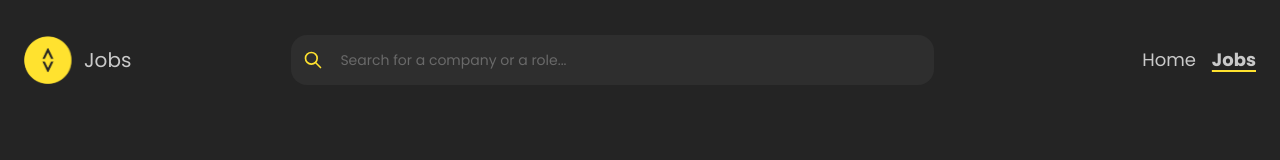
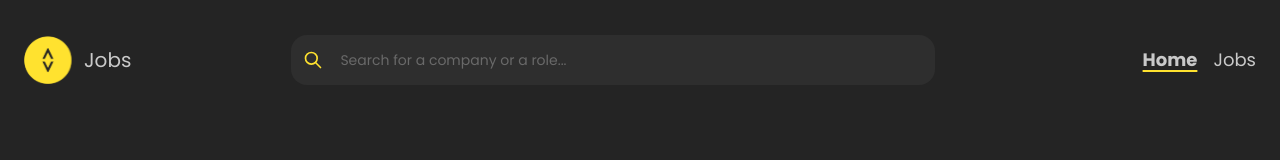
Before and after one commit to monashcoding/mploy-app, a Next.js app in the folder frontend/: page / in a window 1280 px wide. Shown: the top 160 px of the page. Built offline with nearby package versions, Linux system fonts and the light colour scheme.

Commit message:
Update navbar to highlight current path
- If the user is at the homepage, then home is highlighted, same for jobs.
- Done for mobile as well

```diff
--- a/frontend/src/components/layout/nav-bar.tsx
+++ b/frontend/src/components/layout/nav-bar.tsx
@@ -7,9 +7,11 @@ import SearchBar from "@/components/search/search-bar";
 import { Button, Menu } from "@mantine/core";
 import { IconSearch, IconMenu2 } from "@tabler/icons-react";
 import { useState } from "react";
+import { usePathname } from 'next/navigation';
 
 export default function NavBar() {
   const [showSearch, setShowSearch] = useState(false);
+  const pathname = usePathname();
 
   const toggleSearch = () => {
     setShowSearch(!showSearch);
@@ -17,10 +19,16 @@ export default function NavBar() {
 
   const NavLinks = () => (
     <>
-      <Link className="text-lg" href="/">
+      <Link
+        className={`text-lg ${pathname === '/' ? 'font-bold underline-fancy' : ''}`}
+        href="/"
+      >
         Home
       </Link>
-      <Link className="text-lg font-bold underline-fancy" href="/jobs">
+      <Link
+        className={`text-lg ${pathname === '/jobs' ? 'font-bold underline-fancy' : ''}`}
+        href="/jobs"
+      >
         Jobs
       </Link>
     </>
@@ -62,10 +70,18 @@ export default function NavBar() {
                   </Button>
                 </Menu.Target>
                 <Menu.Dropdown>
-                  <Menu.Item component={Link} href="/">
+                  <Menu.Item
+                    component={Link}
+                    href="/"
+                    className={pathname === '/' ? 'font-bold' : ''}
+                  >
                     Home
                   </Menu.Item>
-                  <Menu.Item component={Link} href="/jobs">
+                  <Menu.Item
+                    component={Link}
+                    href="/jobs"
+                    className={pathname === '/jobs' ? 'font-bold' : ''}
+                  >
                     Jobs
                   </Menu.Item>
                 </Menu.Dropdown>
```
